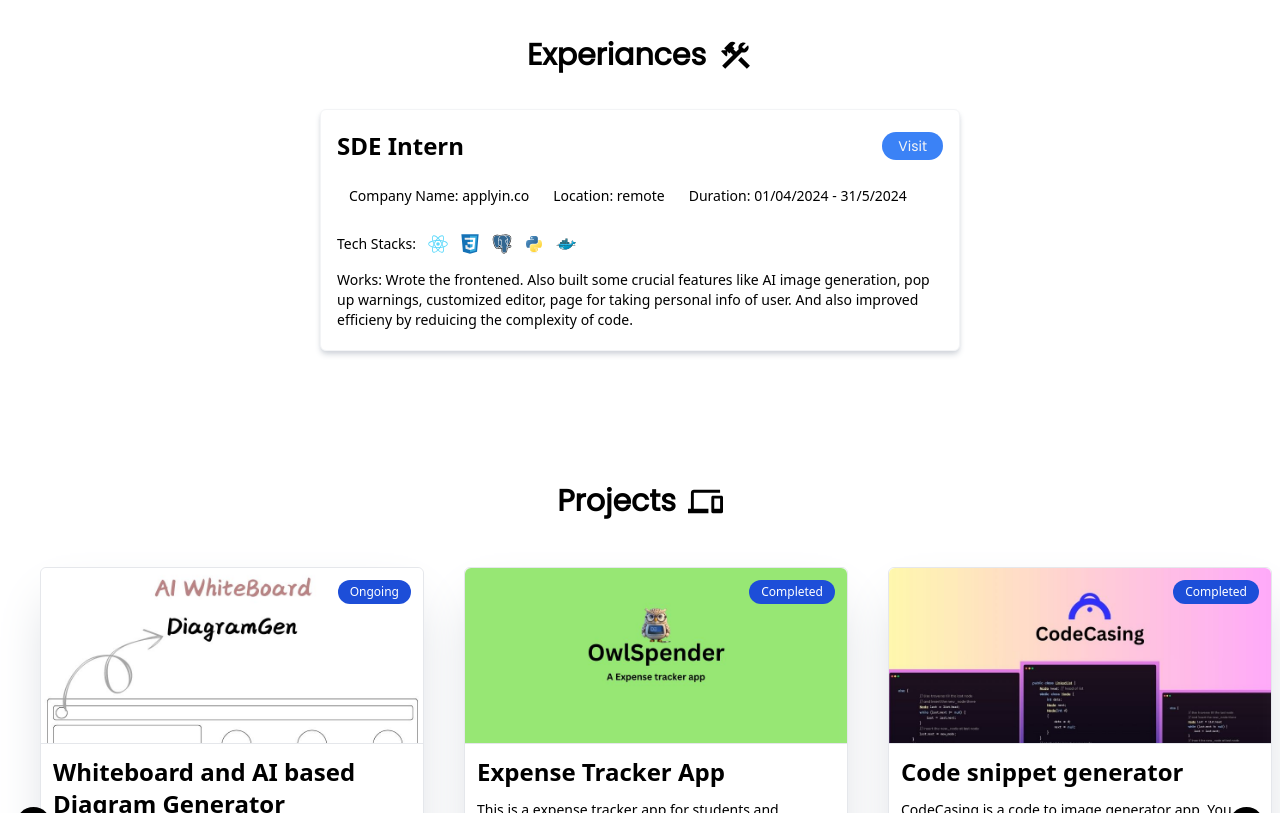
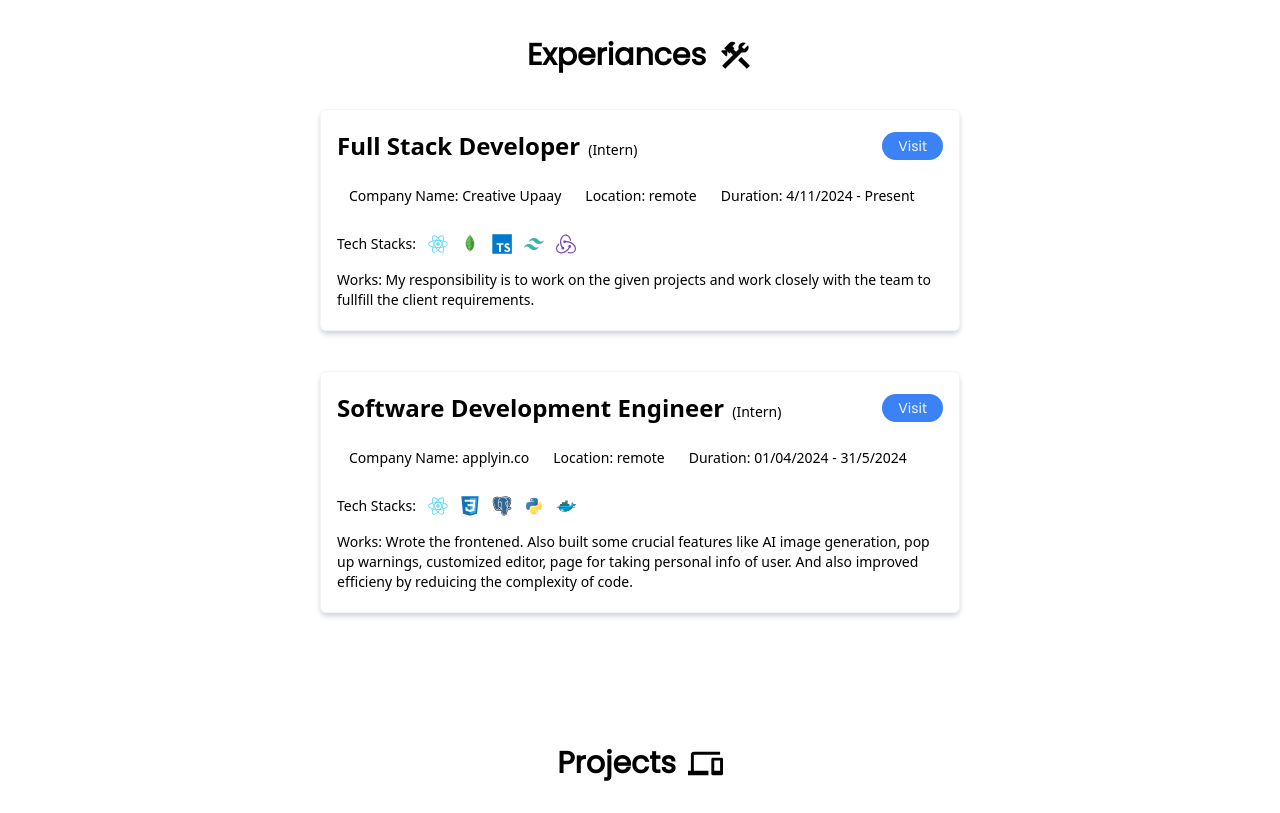
Before and after one commit to ronak-pal1/Portfolio-RP, a React (Vite) app: page / in a window 1280 px wide. Shown: the part 880-1693 px from the top of the page. Built offline with nearby package versions, Linux system fonts and the light colour scheme; no server answers; the HTML template or start-up script is replaced by a standard one.

Commit message:
Added another experiance

```diff
--- a/src/components/ExperianceSection.jsx
+++ b/src/components/ExperianceSection.jsx
@@ -7,6 +7,7 @@
 
 const ExperianceCard = ({
   role,
+  roleType,
   companyName,
   location,
   duration,
@@ -25,7 +26,12 @@
     >
       {/* Card header */}
       <div className="flex justify-between items-center ">
-        <h1 className="lg:text-2xl text-lg font-semibold">{role}</h1>
+        <h1 className="lg:text-2xl md:text-lg text-sm font-semibold">
+          {role}
+          <span className="md:text-sm text-xs font-light ml-2">
+            ({roleType})
+          </span>
+        </h1>
         <Link
           to={visitLink}
           className="font-poppins bg-blue-500 text-gray-100 py-1 px-4 rounded-full sm:text-sm text-xs"
@@ -79,7 +85,20 @@
 
       <div className="flex flex-col justify-center items-center mt-4">
         <ExperianceCard
-          role={"SDE Intern"}
+          role={"Full Stack Developer"}
+          roleType={"Intern"}
+          companyName={"Creative Upaay"}
+          location={"remote"}
+          duration={"4/11/2024 - Present"}
+          tStack={["reactjs", "mongodb", "typescript", "tailwindcss", "redux"]}
+          works={
+            " My responsibility is to work on the given projects and work closely with the team to fullfill the client requirements."
+          }
+          visitLink={"https://www.creativeupaay.com/"}
+        />
+        <ExperianceCard
+          role={"Software Development Engineer"}
+          roleType={"Intern"}
           companyName={"applyin.co"}
           location={"remote"}
           duration={"01/04/2024 - 31/5/2024"}
```
